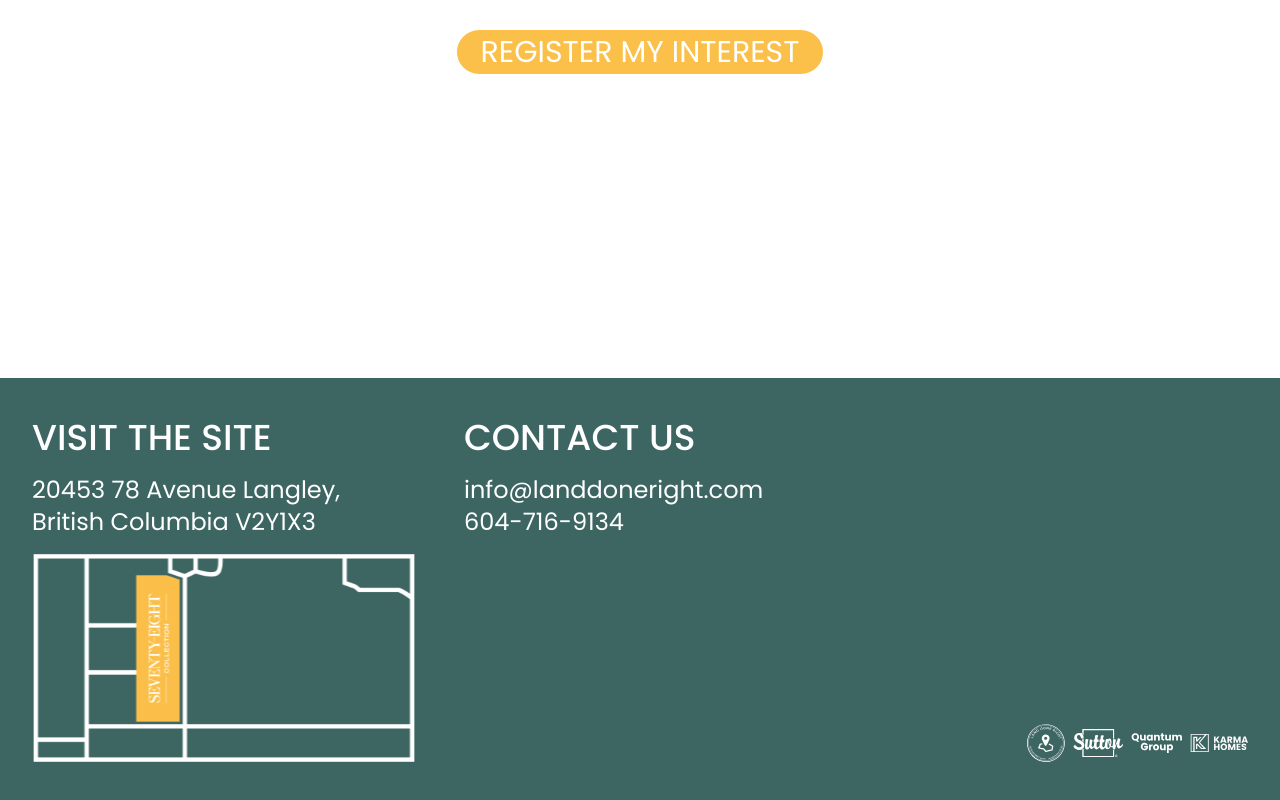
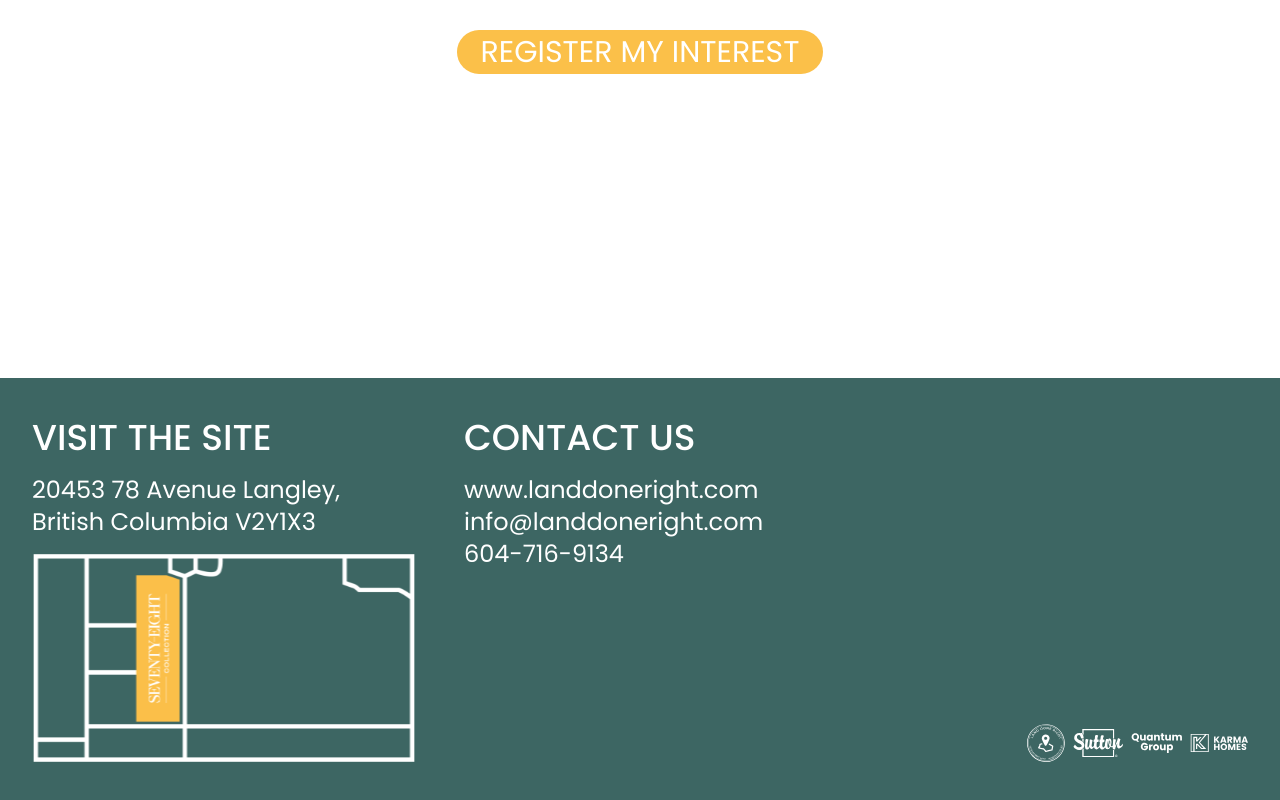
Before and after one commit to tinaduo/se-website, a Next.js app: page / in a window 1280 px wide. Shown: the part 5276-6076 px from the top of the page. Built offline with nearby package versions, Linux system fonts and the light colour scheme.

Commit message:
Implement code changes to enhance functionality and improve performance

```diff
--- a/components/Footer.jsx
+++ b/components/Footer.jsx
@@ -17,10 +17,19 @@ const Footer = () => (
           CONTACT US
         </h3>
         <div className="flex flex-col">
-          <a href="mailto:info@landdoneright.com" className="justify-center text-white text-2xl font-normal lowercase">
+          <a
+            href="https://www.landdoneright.com"
+            className="justify-center text-white text-2xl font-normal lowercase">
+            www.landdoneright.com
+          </a>
+          <a
+            href="mailto:info@landdoneright.com"
+            className="justify-center text-white text-2xl font-normal lowercase">
             info@landdoneright.com
           </a>
-          <a href="tel:604-716-9134" className="justify-center text-white text-2xl font-normal lowercase">
+          <a
+            href="tel:604-716-9134"
+            className="justify-center text-white text-2xl font-normal lowercase">
             604-716-9134
           </a>
         </div>
--- a/src/app/residences/page.js
+++ b/src/app/residences/page.js
@@ -69,6 +69,22 @@ export default function Residences() {
             >
               Browse Rowhouse
             </a>
+          </div>
+          <div className="flex flex-col gap-2">
+            <img
+              src="/images/residences/single-family/coming-soon.jpg"
+              alt="Rowhouse Residences"
+              className="w-full h-[400px] object-cover"
+            />
+            <h2 className="text-[#3D6663] text-4xl font-semibold font-['Lora'] pt-2">
+              Single-Family
+            </h2>
+            <div
+
+              className="px-6 py-1 bg-[#FBC049] rounded-full justify-center items-center text-white text-2xl sm:text-3xl font-['Poppins'] uppercase w-fit mt-4"
+            >
+              COMING SOON
+            </div>
           </div>
         </section>
       </section>
```
Also changed, not shown: 1 other file (tests, documents, lock files or other folders).
